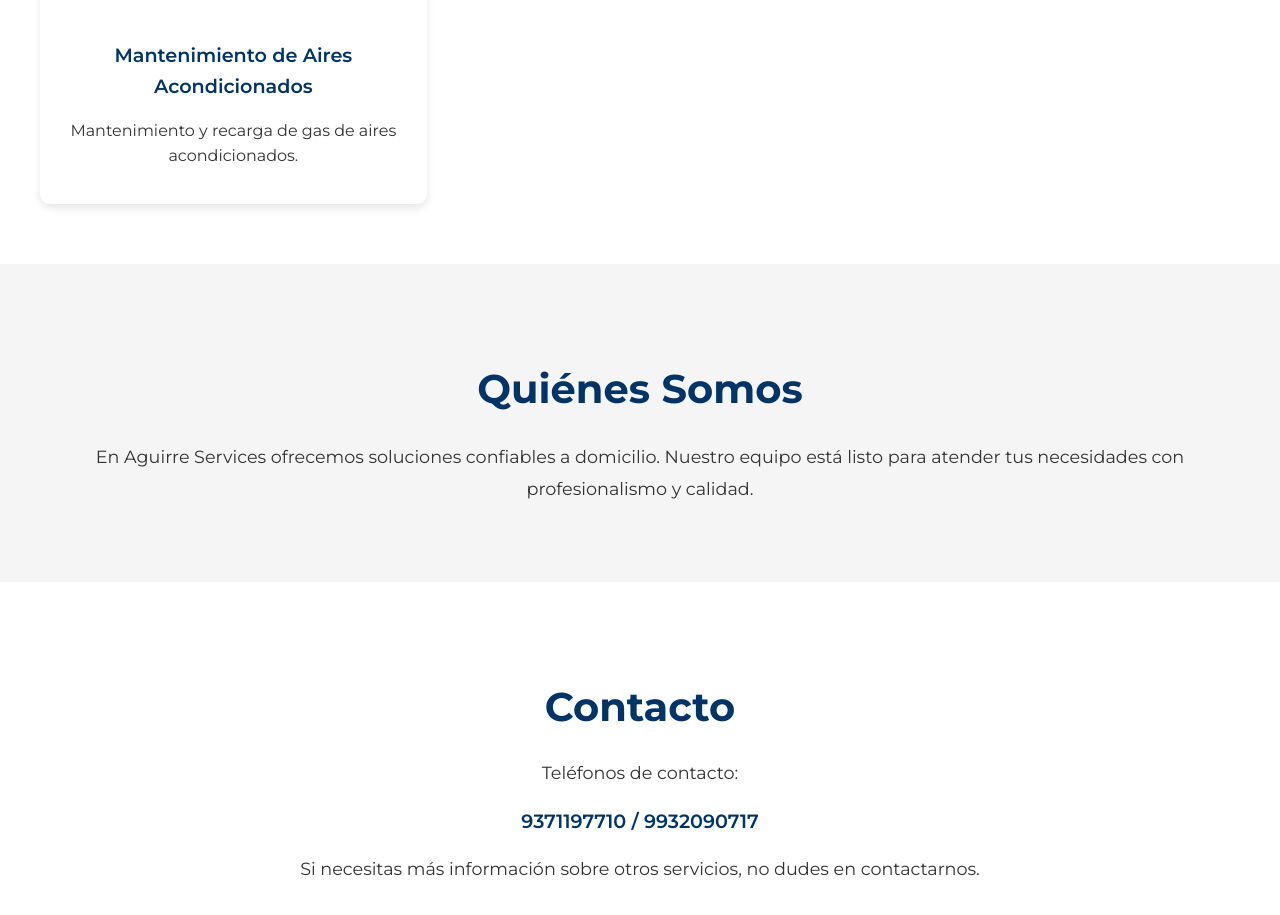
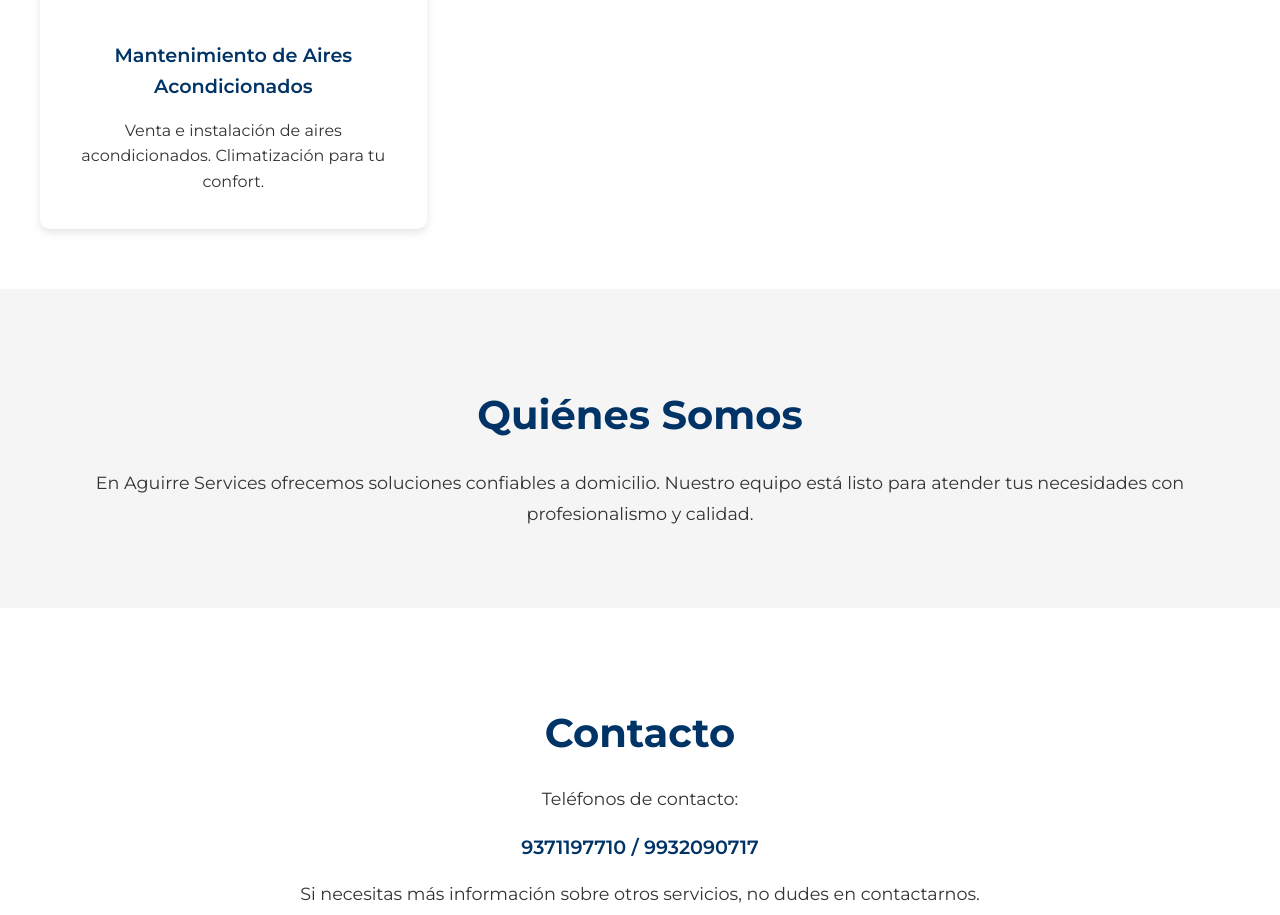
Before and after one commit to SpireFNBR/Aguirre-Services-WEB, a plain HTML site: page index.html in a window 1280 px wide. Shown: the part 2701-3616 px from the top of the page. Drawn offline with Linux system fonts and the light colour scheme.

Commit message:
error clima

```diff
--- a/index.html
+++ b/index.html
@@ -249,7 +249,7 @@
                      <div class="service-card">
                         <img src="images/7.png" alt="Venta de Aires Acondicionados">
                         <h3>Mantenimiento de Aires Acondicionados</h3>
-                        <p>Mantenimiento y recarga de gas de aires acondicionados.</p>
+                        <p>Venta e instalación de aires acondicionados. Climatización para tu confort.</p>
                     </div>
                 </div>
             </div>
```
